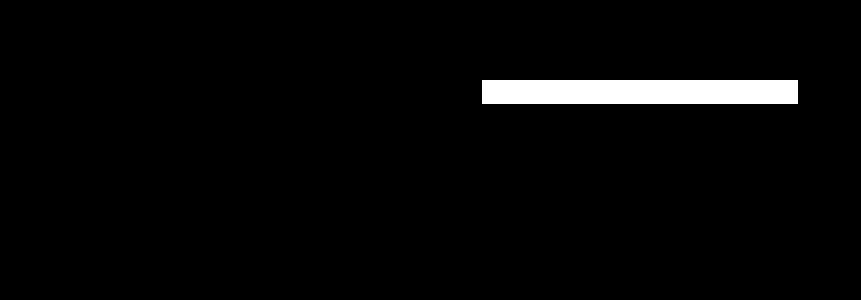
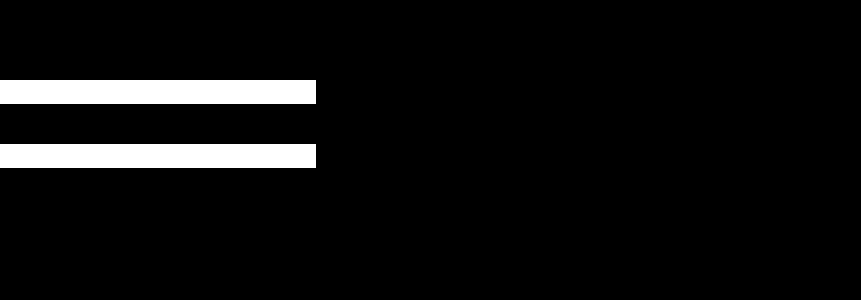
Before and after one commit to Saketh-Reddy-Bejadi/taSKy, a React (Vite) app: page / in a window 1280 px wide. Shown: the top 300 px of the page, without its empty margins (0-861 px from the left). Built offline with nearby package versions, Linux system fonts and the light colour scheme.

Commit message:
modified

```diff
--- a/src/components/ForeGround.jsx
+++ b/src/components/ForeGround.jsx
@@ -1,24 +1,40 @@
 import { useState } from "react";
 
 const ForeGround = () => {
-  const [task, setTask] = useState("");
+  // const [task, setTask] = useState("");
   const [taskName, setTaskName] = useState("");
+  const [desc, setDesc] = useState("");
 
-  const handleSubmit = (e) => {
-    e.preventDefault();
-    const task = {
+  const handleSubmit = (event) => {
+    event.preventDefault();
+    const t = {
       id: Math.floor(Math.random() * 10),
       name: taskName,
+      des: desc,
     };
+    // if (t.name === "" || t.des === "") {
+    //   alert("Task Name or Description cannot be empty...");
+    // } else {
+    //   setTask([...t, task]);
+    // }
+    console.log(t.name);
   };
 
   return (
-    <div className="bg-black w-dvw h-dvh flex pt-20 justify-center">
-      <form action="" onSubmit={handleSubmit}>
+    <div className="bg-black w-dvw h-dvh pt-20 justify-center">
+      <form onSubmit={handleSubmit}>
         <input
           onChange={(e) => setTaskName(e.target.value)}
           type="text"
           value={taskName}
+          autoCapitalize="sentences"
+        />
+        <br />
+        <input
+          className="mt-10"
+          onChange={(e) => setDesc(e.target.value)}
+          type="text"
+          value={desc}
         />
       </form>
     </div>
```
